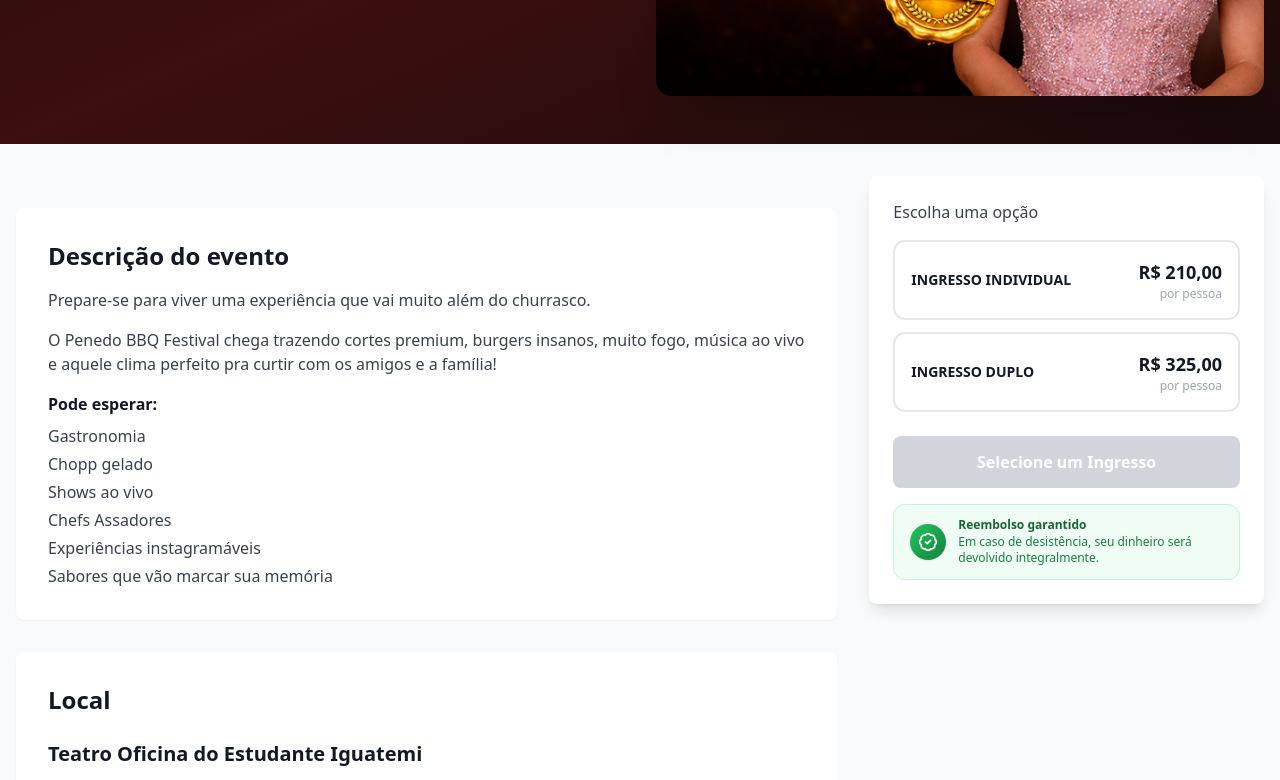
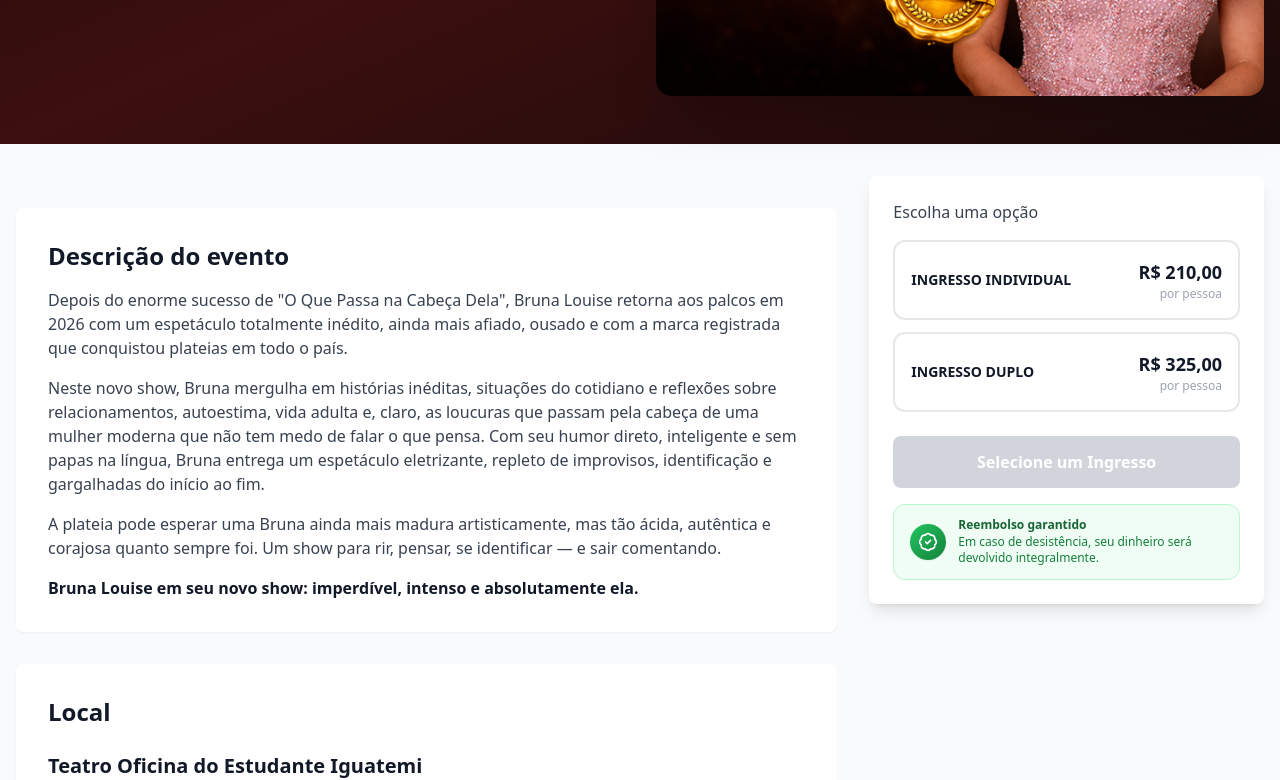
Before and after one commit to rossiusdt/penedobbq, a React (Vite) app: page / in a window 1280 px wide. Shown: the part 482-1262 px from the top of the page. Built offline with nearby package versions, Linux system fonts and the light colour scheme; no server answers.

Commit message:
Update Bruna Louise show description

```diff
--- a/src/components/EventDescription.tsx
+++ b/src/components/EventDescription.tsx
@@ -6,22 +6,17 @@ export default function EventDescription() {
 
         <div className="space-y-4 text-gray-700">
           <p>
-            Prepare-se para viver uma experiência que vai muito além do churrasco.
+            Depois do enorme sucesso de "O Que Passa na Cabeça Dela", Bruna Louise retorna aos palcos em 2026 com um espetáculo totalmente inédito, ainda mais afiado, ousado e com a marca registrada que conquistou plateias em todo o país.
           </p>
           <p>
-            O Penedo BBQ Festival chega trazendo cortes premium, burgers insanos, muito fogo, música ao vivo e aquele clima perfeito pra curtir com os amigos e a família!
+            Neste novo show, Bruna mergulha em histórias inéditas, situações do cotidiano e reflexões sobre relacionamentos, autoestima, vida adulta e, claro, as loucuras que passam pela cabeça de uma mulher moderna que não tem medo de falar o que pensa. Com seu humor direto, inteligente e sem papas na língua, Bruna entrega um espetáculo eletrizante, repleto de improvisos, identificação e gargalhadas do início ao fim.
           </p>
-          <div className="space-y-2">
-            <p className="font-semibold text-gray-900">Pode esperar:</p>
-            <ul className="space-y-1">
-              <li>Gastronomia</li>
-              <li>Chopp gelado</li>
-              <li>Shows ao vivo</li>
-              <li>Chefs Assadores</li>
-              <li>Experiências instagramáveis</li>
-              <li>Sabores que vão marcar sua memória</li>
-            </ul>
-          </div>
+          <p>
+            A plateia pode esperar uma Bruna ainda mais madura artisticamente, mas tão ácida, autêntica e corajosa quanto sempre foi. Um show para rir, pensar, se identificar — e sair comentando.
+          </p>
+          <p className="font-semibold text-gray-900">
+            Bruna Louise em seu novo show: imperdível, intenso e absolutamente ela.
+          </p>
         </div>
 
       </section>
```
